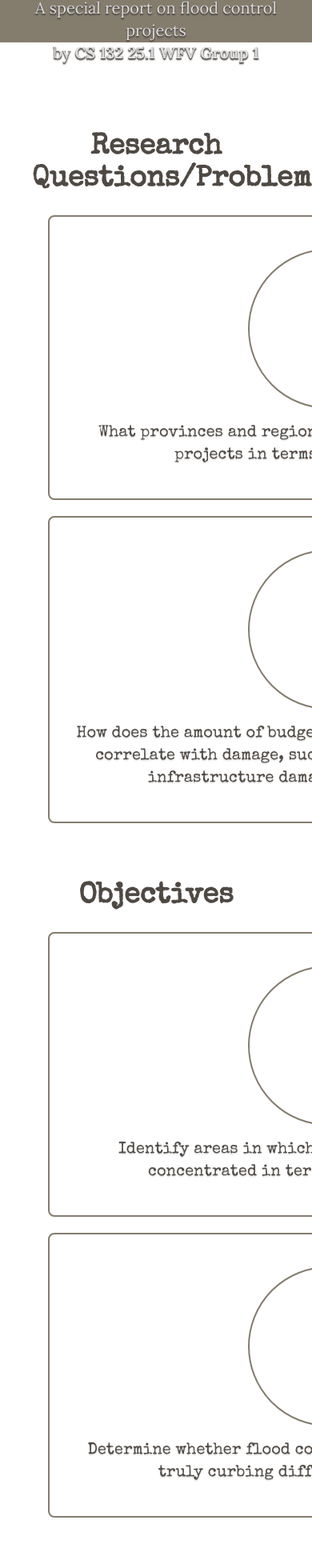
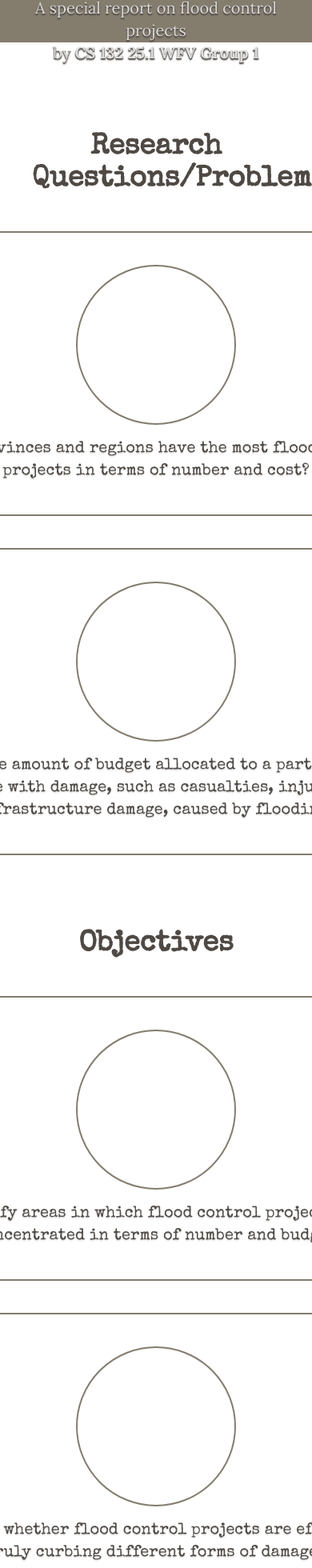
Before and after one commit to galierie/drowning-in-budget, a SvelteKit app: page / in a window 390 px wide. Shown: the part 791-2751 px from the top of the page at 80% size. Built offline with nearby package versions, Linux system fonts and the light colour scheme; some icons are missing.

Commit message:
fix: center ListIcons

```diff
--- a/src/routes/+page.svelte
+++ b/src/routes/+page.svelte
@@ -20,7 +20,7 @@
 
 <section class="my-18">
 	<h2 class="mb-6 text-center font-specialelite text-4xl font-bold">Research Questions/Problems</h2>
-	<ul class="items-center justify-center text-center lg:flex">
+	<ul class="flex flex-col items-center justify-center text-center lg:flex lg:flex-row">
 		<ListIcon icon="material-symbols:flood-outline">
 			What provinces and regions have the most flood control projects in terms of number and cost?
 		</ListIcon>
@@ -33,7 +33,7 @@
 
 <section class="my-18">
 	<h2 class="mb-6 text-center font-specialelite text-4xl font-bold">Objectives</h2>
-	<ul class="items-center justify-center text-center lg:flex">
+	<ul class="flex flex-col items-center justify-center text-center lg:flex lg:flex-row">
 		<ListIcon icon="material-symbols:location-on-outline">
 			Identify areas in which flood control projects are concentrated in terms of number and budget
 		</ListIcon>
@@ -91,7 +91,7 @@
 
 <section class="my-18">
 	<h2 class="mb-6 text-center font-specialelite text-4xl font-bold">Hypotheses</h2>
-	<ul class="items-center justify-center text-center lg:flex">
+	<ul class="flex flex-col items-center justify-center text-center lg:flex lg:flex-row">
 		<ListIcon icon="material-symbols:chart-data-outline">
 			Null Hypothesis: There is a positive correlation between damage reduction and flood control
 			budget allocated per province.
```
